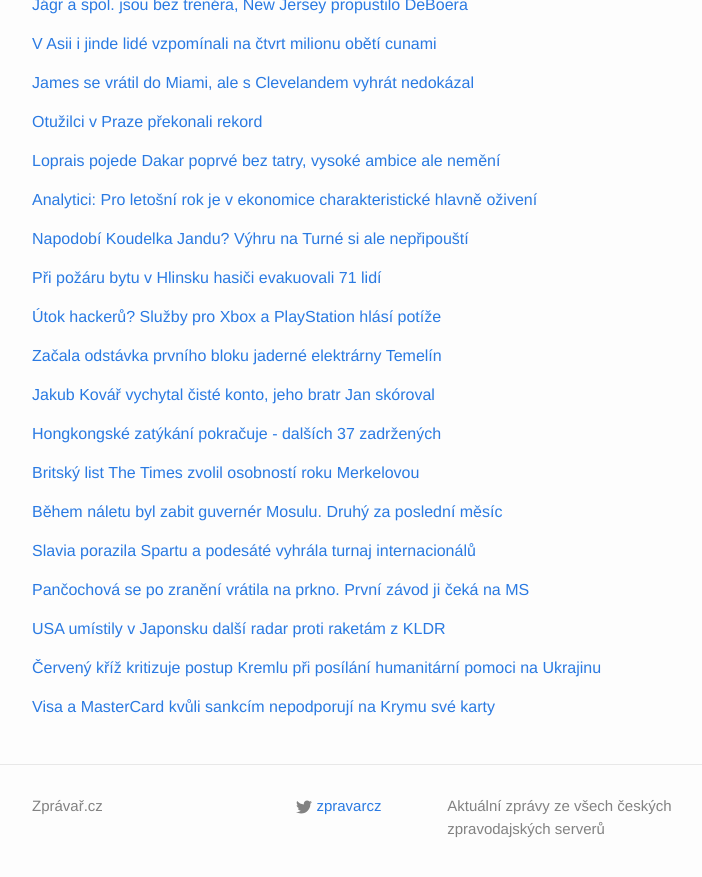
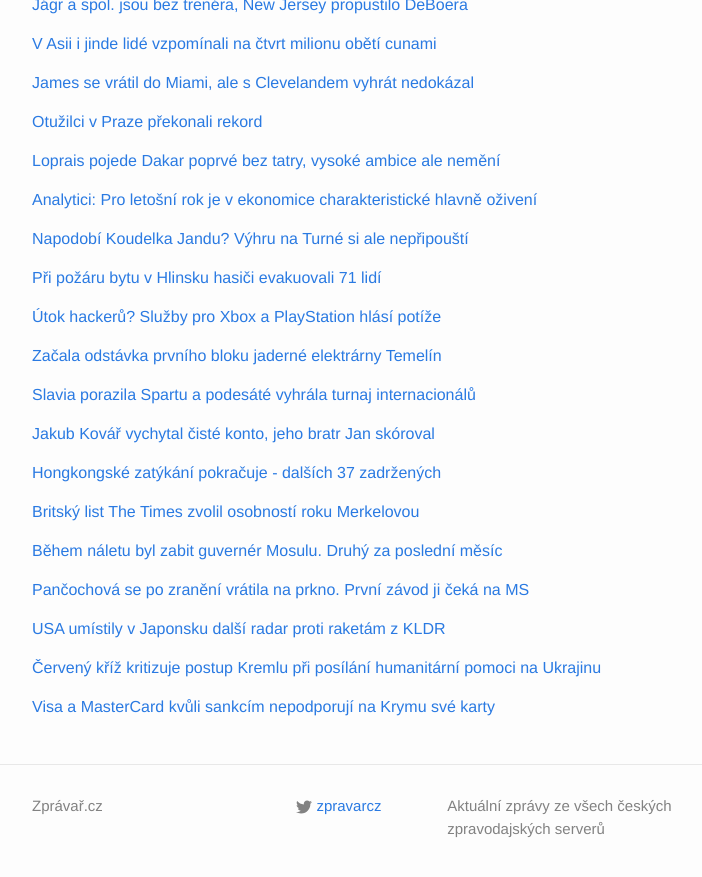
Before and after one commit to adliska/zpravar, a Jekyll site: the page built from index.html, in a window 1280 px wide and 900 px high, scrolled down 690 px. Shown: the top 877 px of the window, without its empty margins (238-940 px from the left). Built offline with Jekyll 4.4.1, drawn with Linux system fonts in a browser that asks for light colours.

Commit message:
zpravar news update

```diff
--- a/index.html
+++ b/index.html
@@ -280,40 +280,40 @@
 <li><a href=http://www.financninoviny.cz/zpravodajstvi/zpravy/v-temelinske-elektrarne-zacala-odstavka-prvniho-bloku/1162477>V temelínské elektrárně začala odstávka prvního bloku - www.financninoviny.cz</a></li>
 <li><a href=http://ekonomika.idnes.cz/odstavka-prvniho-bloku-temelin-2014-drd-/ekonomika.aspx?c=A141226_110205_ekonomika_hro>Temelín zahájil odstávku prvního bloku, mimo provoz bude do konce roku - ekonomika.idnes.cz</a></li>
 </ul>
-</div><p><a href="javascript:;" onclick="toggle_visibility('zpravy24')">Jakub Kovář vychytal čisté konto, jeho bratr Jan skóroval</a></p>
+</div><p><a href="javascript:;" onclick="toggle_visibility('zpravy24')">Slavia porazila Spartu a podesáté vyhrála turnaj internacionálů</a></p>
 <div id="zpravy24" style="display:none">
+<ul>
+<li><a href=http://www.sportovninoviny.cz/zpravy/slavia-porazila-spartu-a-podesate-vyhrala-turnaj-internacionalu/1162590>Slavia porazila Spartu a podesáté vyhrála turnaj internacionálů - www.sportovninoviny.cz</a></li>
+<li><a href=http://fotbal.idnes.cz/fotbalovy-turnaj-internacionalu-dq0-/fot_dsouteze.aspx?c=A141226_185650_fot_dsouteze_ald>Vánoční turnaj internacionálů vyhrála Slavia. Ve finále zdolala Spartu - fotbal.idnes.cz</a></li>
+<li><a href=http://www.denik.cz/fotbal/vanocni-turnaj-internacionalu-patril-slavii-predstavili-se-smicer-i-berger-20141.html>Vánoční turnaj internacionálů patřil Slavii. Šmicer hrál po boku Bergera - www.denik.cz</a></li>
+</ul>
+</div><p><a href="javascript:;" onclick="toggle_visibility('zpravy25')">Jakub Kovář vychytal čisté konto, jeho bratr Jan skóroval</a></p>
+<div id="zpravy25" style="display:none">
 <ul>
 <li><a href=http://sport.aktualne.cz/jakub-kovar-vychytal-ciste-konto-jeho-bratr-jan-skoroval/r~29c709128d2b11e4833a0025900fea04/>Jakub Kovář vychytal čisté konto, jeho bratr Jan skóroval - sport.aktualne.cz</a></li>
 <li><a href=http://hokej.idnes.cz/evropske-hokejove-ligy-khl-jakub-kovar-dyl-/evropa.aspx?c=A141226_184746_evropa_ald>Jakub Kovář vychytal v KHL sedmou nulu, jeho bratr Jan vstřelil gól - hokej.idnes.cz</a></li>
 <li><a href=http://www.denik.cz/hokej/kovar-udrzel-dalsim-cistym-kontem-jekaterinburg-ve-hre-o-play-off-khl-20141226.html>Kovář udržel dalším čistým kontem Jekatěrinburg ve hře o play off KHL - www.denik.cz</a></li>
 </ul>
-</div><p><a href="javascript:;" onclick="toggle_visibility('zpravy25')">Hongkongské zatýkání pokračuje - dalších 37 zadržených</a></p>
-<div id="zpravy25" style="display:none">
+</div><p><a href="javascript:;" onclick="toggle_visibility('zpravy26')">Hongkongské zatýkání pokračuje - dalších 37 zadržených</a></p>
+<div id="zpravy26" style="display:none">
 <ul>
 <li><a href=http://www.ceskatelevize.cz/ct24/svet/296443-hongkongske-zatykani-pokracuje-dalsich-37-zadrzenych/>Hongkongské zatýkání pokračuje - dalších 37 zadržených - www.ceskatelevize.cz</a></li>
 <li><a href=http://www.lidovky.cz/policie-v-hong-kongu-zadrzela-dalsich-37-demonstrantu-pc5-/zpravy-svet.aspx?c=A141226_072844_ln_zahranici_Ele>Policie v Hong Kongu zadržela dalších 37 demonstrantů  - www.lidovky.cz</a></li>
 <li><a href=http://zpravy.aktualne.cz/zahranici/policie-v-hongkongu-zadrzela-v-ulicich-dalsi-demonstranty/r~720b42a68cc711e486b9002590604f2e/>Policie v Hongkongu zadržela v ulicích další demonstranty - zpravy.aktualne.cz</a></li>
 </ul>
-</div><p><a href="javascript:;" onclick="toggle_visibility('zpravy26')">Britský list The Times zvolil osobností roku Merkelovou</a></p>
-<div id="zpravy26" style="display:none">
+</div><p><a href="javascript:;" onclick="toggle_visibility('zpravy27')">Britský list The Times zvolil osobností roku Merkelovou</a></p>
+<div id="zpravy27" style="display:none">
 <ul>
 <li><a href=http://www.novinky.cz/zahranicni/evropa/357269-britsky-list-the-times-zvolil-osobnosti-roku-merkelovou.html>Britský list The Times zvolil osobností roku Merkelovou - www.novinky.cz</a></li>
 <li><a href=http://zahranicni.ihned.cz/evropa-slovensko/c1-63302360-osobnosti-roku-deniku-the-times-je-angela-merkelova-loni-vyhral-putin>Osobností roku deníku The Times je Angela Merkelová. Loni vyhrál Putin - zahranicni.ihned.cz</a></li>
 <li><a href=http://www.lidovky.cz/britsky-list-the-times-zvolil-osobnosti-roku-merkelovou-pm1-/lide.aspx?c=A141226_192928_lide_sho>Osobností roku je podle The Times Merkelová. Loni list vybral Putina  - www.lidovky.cz</a></li>
 </ul>
-</div><p><a href="javascript:;" onclick="toggle_visibility('zpravy27')">Během náletu byl zabit guvernér Mosulu. Druhý za poslední měsíc </a></p>
-<div id="zpravy27" style="display:none">
+</div><p><a href="javascript:;" onclick="toggle_visibility('zpravy28')">Během náletu byl zabit guvernér Mosulu. Druhý za poslední měsíc </a></p>
+<div id="zpravy28" style="display:none">
 <ul>
 <li><a href=http://www.lidovky.cz/behem-naletu-byl-zabit-guverner-mosulu-druhy-za-posledni-mesic-pvg-/zpravy-svet.aspx?c=A141226_092041_ln_zahranici_Ele>Během náletu byl zabit guvernér Mosulu. Druhý za poslední měsíc  - www.lidovky.cz</a></li>
 <li><a href=http://www.ceskatelevize.cz/ct24/svet/296438-boj-proti-is-guverner-mosulu-padl-pentagon-ma-plan-na-dobyti-mesta/>Boj proti IS: Guvernér Mosulu padl, Pentagon má plán na dobytí města - www.ceskatelevize.cz</a></li>
 <li><a href=http://zpravy.aktualne.cz/zahranici/koalicni-letadla-zabila-dalsiho-guvernera-irackeho-mosulu/r~4a33a5d48cd611e498be002590604f2e/>Koaliční letadla zabila dalšího guvernéra iráckého Mosulu - zpravy.aktualne.cz</a></li>
-</ul>
-</div><p><a href="javascript:;" onclick="toggle_visibility('zpravy28')">Slavia porazila Spartu a podesáté vyhrála turnaj internacionálů</a></p>
-<div id="zpravy28" style="display:none">
-<ul>
-<li><a href=http://www.sportovninoviny.cz/zpravy/slavia-porazila-spartu-a-podesate-vyhrala-turnaj-internacionalu/1162590>Slavia porazila Spartu a podesáté vyhrála turnaj internacionálů - www.sportovninoviny.cz</a></li>
-<li><a href=http://fotbal.idnes.cz/fotbalovy-turnaj-internacionalu-dq0-/fot_dsouteze.aspx?c=A141226_185650_fot_dsouteze_ald>Vánoční turnaj internacionálů vyhrála Slavia. Ve finále zdolala Spartu - fotbal.idnes.cz</a></li>
-<li><a href=http://www.denik.cz/fotbal/vanocni-turnaj-internacionalu-patril-slavii-predstavili-se-smicer-i-berger-20141.html>Vánoční turnaj internacionálů patřil Slavii. Šmicer hrál po boku Bergera - www.denik.cz</a></li>
 </ul>
 </div><p><a href="javascript:;" onclick="toggle_visibility('zpravy29')">Pančochová se po zranění vrátila na prkno. První závod ji čeká na MS</a></p>
 <div id="zpravy29" style="display:none">
```
